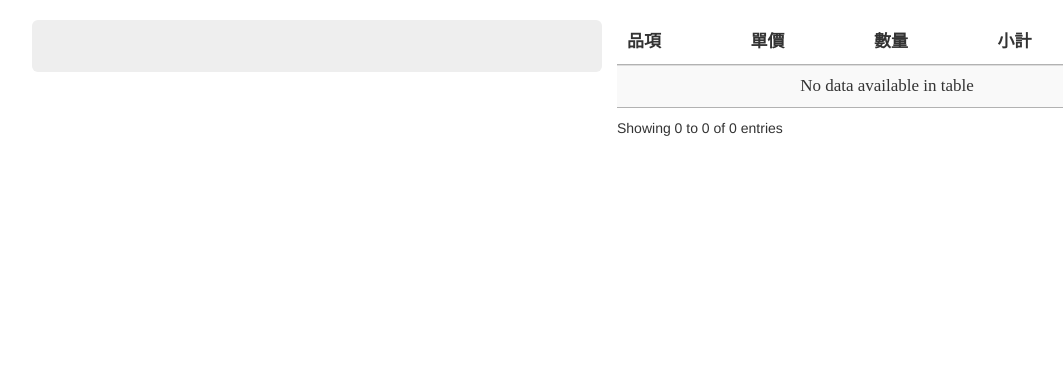
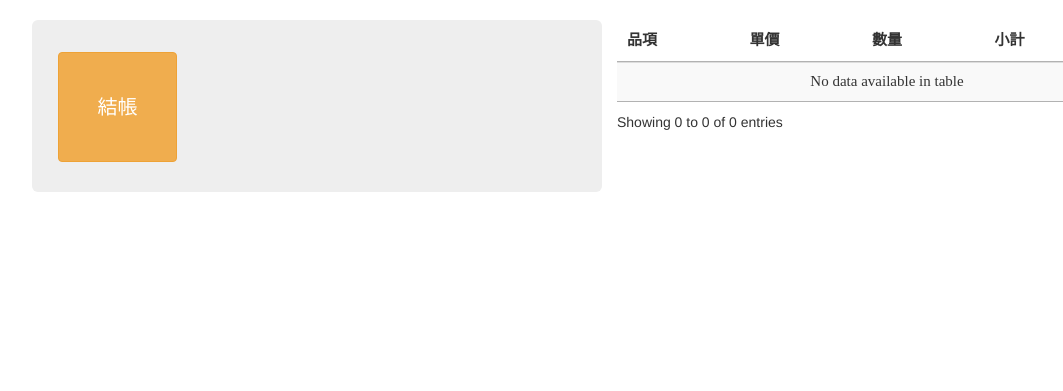
Before and after one commit to HengWei/POS-System, a Django app: page /sell/ in a window 1280 px wide. Shown: the part 72-463 px from the top of the page, without its empty margins (38-1101 px from the left). Run offline with Django 3.2, Linux system fonts and the light colour scheme; data that the repository does not hold is empty; some libraries are stand-ins or nearby versions.

Commit message:
1. 結帳模組

```diff
--- a/POSSys/models.py
+++ b/POSSys/models.py
@@ -18,6 +18,7 @@ class Menu(models.Model):
 
 class Sell(models.Model):
     sellid = models.BigIntegerField(db_column='sellId', primary_key=True)  # Field name made lowercase.
+    sellbasicid=models.BigIntegerField(db_column='sellBasicId')
     sellitem = models.IntegerField(db_column='sellItem')  # Field name made lowercase.
     sellquantity = models.IntegerField(db_column='sellQuantity')  # Field name made lowercase.
     selldatetime = models.DateTimeField(db_column='sellDatetime', blank=True, null=True)  # Field name made lowercase.
--- a/POSSys/views.py
+++ b/POSSys/views.py
@@ -1,12 +1,28 @@
 from django.shortcuts import render
-from POSSys.models import Menu
-
+from POSSys.models import Menu, Sell
+from datetime import datetime
+from django.utils import timezone
 
 # Create your views here.
 
 def index(request):
     menuList = Menu.objects.filter(menuparentid=0)
     menu1 = Menu.objects.all().exclude(menuparentid=0)
+    if request.method == 'POST':
+        data = ['101', '錫蘭紅茶', '25', '1', '25']
+        # data = request.POST['sellList']
+        dataSell = Sell()
+        for idx, val in enumerate(data):
+            if (idx) % 5 == 0:
+                dataSell.sellitem = val
+            if (idx) % 5 == 3:
+                dataSell.sellquantity = val
+            if (idx) % 5 == 4:
+                dataSell.sellbasicid = 0
+                dataSell.selldatetime= datetime.now(timezone.utc).astimezone()
+                dataSell.save()
+                dataSell.clean()
+
     return render(request, 'index.html', locals())
 
 
--- a/templates/index.html
+++ b/templates/index.html
@@ -16,9 +16,14 @@
     <link href="{% static "css/jquery.dataTables.min.css" %}" rel="stylesheet">
     <link href="{% static "css/navbar.css" %}" rel="stylesheet">
     <link href="{% static "css/ie10-viewport-bug-workaround.css" %}" rel="stylesheet">
+    <link href="https://cdnjs.cloudflare.com/ajax/libs/ekko-lightbox/5.1.1/ekko-lightbox.css" rel="stylesheet">
+
 
     <script type="text/javascript" src="http://code.jquery.com/jquery-1.9.1.js"></script>
     <script type="text/javascript" src="http://cdn.datatables.net/1.10.1/js/jquery.dataTables.min.js"></script>
+    <script type="text/javascript"
+            src="https://cdnjs.cloudflare.com/ajax/libs/ekko-lightbox/5.1.1/ekko-lightbox.js"></script>
+
 
     <link rel="stylesheet" type="text/css" href="http://cdn.datatables.net/1.10.1/css/jquery.dataTables.css">
     <link rel="stylesheet" type="text/css"
@@ -38,12 +43,17 @@
 
 
     <script>
-        var dataset = [];
+        {#        var dataSet = {};#}
         var getData = [];
         $(document).ready(function () {
 
             dataSet = [];
             var columnDefs = [
+                        {
+                            title: "品項ID",
+                            visible: false,
+
+                        },
                         {
                             title: "品項"
                         }, {
@@ -98,11 +108,12 @@
 
     <script>
         var item = {};
-        function ShowCount(Target, price) {
+        function ShowCount(id, Target, price) {
             var speed = 'fast';
             HidenAllDiv();
             $('#mainMenu').hide(speed);
             $('#number').show(speed);
+            item.id = id;
             item.name = Target;
             item.single = price;
         }
@@ -135,15 +146,33 @@
 
 
         function Count(NumberVal) {
-            if (NumberVal == -1) {
-                $('#txtNumber').val('');
+            if ($('#number').is(':visible')) {
+                if (NumberVal == -1) {
+                    $('#txtNumber').val('');
+                }
+                else {
+                    $('#txtNumber').val($('#txtNumber').val() + NumberVal.toString());
+                }
             }
             else {
-                $('#txtNumber').val($('#txtNumber').val() + NumberVal.toString());
-
+                if (NumberVal == -1) {
+                    $('#money').val('');
+                    $('#change').val('');
+                }
+                else {
+                    $('#money').val($('#money').val() + NumberVal.toString());
+                }
             }
         }
         ;
+
+        function CountTotal() {
+            total = 0;
+            for (i = 0; i < dataSet.length; i++) {
+                total += dataSet[i][4]
+            }
+            $('#totalCount').val(total);
+        }
 
         function PsuhToList() {
             item.num = $('#txtNumber').val();
@@ -154,9 +183,18 @@
             dataSet.push(array);
             item = {};
             $('#example').DataTable().clear().rows.add(dataSet).draw();
+            $('#sellList').val(dataSet);
             BackMenu('number');
         }
+
+
+        function Recive() {
+            $('#change').val($('#money').val() - $('#totalCount').val()) ;
+        }
+
         ;
+
+
 
     </script>
 
@@ -186,7 +224,6 @@
     .keyboard {
         line-height: 100px;
         letter-spacing: 3px;
-
     }
 
     .form-control {
@@ -194,7 +231,7 @@
     }
 
     .table {
-        font-size: 17px;
+        font-size: 15px;
         font-family: 標楷體;
     }
 
@@ -212,7 +249,6 @@
     .btn-tra {
         height: 30px;
         width: 35px;
-
     }
 </style>
 {#<script type="text/javascript" language="javascript"#}
@@ -254,13 +290,17 @@
                 <button class="btn btn-lg btn-primary"
                         onclick="javascript:ShowMenu('menu{{ r1.menuid }}');">{{ r1.menuname }}</button>
             {% endfor %}
+
+            <a href="#myModal" data-toggle="modal">
+                <button class="btn btn-warning" onclick="jvascript:CountTotal()">結帳</button>
+            </a>
         </div>
         {% for t1 in menuList %}
             <div class="menu" id="menu{{ t1.menuid }}" hidden>
                 {% for m2 in menu1 %}
                     {% if t1.menuid == m2.menuparentid %}
                         <button class="btn btn-lg btn-primary"
-                                onclick="javascript:ShowCount('{{ m2.menuname }}',{{ m2.menuprice }});">{{ m2.menuname }}</button>
+                                onclick="javascript:ShowCount({{ m2.menuid }},'{{ m2.menuname }}',{{ m2.menuprice }});">{{ m2.menuname }}</button>
                     {% endif %}
                 {% endfor %}
                 <button class="btn btn-lg btn-warning" onclick="javascript:BackMenu('menu{{ t1.menuid }}');">回上一頁
@@ -293,7 +333,57 @@
     </div>
 </div> <!-- /container -->
 
+<div class="modal fade" id="myModal" tabindex="-1" role="dialog" aria-labelledby="myModalLabel" aria-hidden="true">
+    <div class="modal-dialog">
+        <div class="modal-content">
+            <div class="modal-header">
+                <button type="button" class="close" data-dismiss="modal" aria-hidden="true">×</button>
+                {#                         <h3>TITLE</h3>#}
 
+            </div>
+            <div class="modal-body">
+                <table class="table table-striped">
+                    <tr>
+                        <td>應付金額</td>
+                        <td><input type="text" id="totalCount" readonly="readonly"></td>
+                    </tr>
+                    <tr>
+                        <td>實付金額</td>
+                        <td><input id="money" type="text" readonly="readonly"></td>
+                    </tr>
+                    <tr>
+                        <td>找零</td>
+                        <td><input type="text" id="change" readonly="readonly"></td>
+                    </tr>
+                    <tr>
+                        <td colspan="2" class="keyboard">
+                            <div class="keyboard">
+                            <input type="text" id="sellList" name="sellList" hidden>
+                            <button class="btn btn-lg btn-primary btn-key" onclick="javascript:Count(1);">1</button>
+                            <button class="btn btn-lg btn-primary btn-key" onclick="javascript:Count(2);">2</button>
+                            <button class="btn btn-lg btn-primary btn-key" onclick="javascript:Count(3);">3</button>
+                            <button class="btn btn-lg btn-primary btn-key" onclick="javascript:Count(4);">4</button>
+                            <button class="btn btn-lg btn-primary btn-key" onclick="javascript:Count(5);">5</button>
+                            <button class="btn btn-lg btn-primary btn-key" onclick="javascript:Count(6);">6</button>
+                            <button class="btn btn-lg btn-primary btn-key" onclick="javascript:Count(7);">7</button>
+                            <button class="btn btn-lg btn-primary btn-key" onclick="javascript:Count(8);">8</button>
+                            <button class="btn btn-lg btn-primary btn-key" onclick="javascript:Count(9);">9</button>
+                            <button class="btn btn-lg btn-primary btn-key" onclick="javascript:Count(0);">0</button>
+                            <button class="btn btn-lg btn-warning btn-key" onclick="javascript:Count(-1);">清除</button>
+                            <button class="btn btn-danger btn-key" class="close" data-dismiss="modal">更正</button>
+                            <button class="btn btn-success btn-key" onclick="Recive()">結帳</button>
+                            <form action="/sell/" method="post">
+                                {% csrf_token %}
+                                <button class="btn btn-primary btn-key">完成</button>
+                            </form>
+                                </div>
+                        </td>
+                    </tr>
+                </table>
+            </div>
+        </div>
+    </div>
+</div>
 <!-- Bootstrap core JavaScript
 ================================================== -->
 <!-- Placed at the end of the document so the pages load faster -->
```
